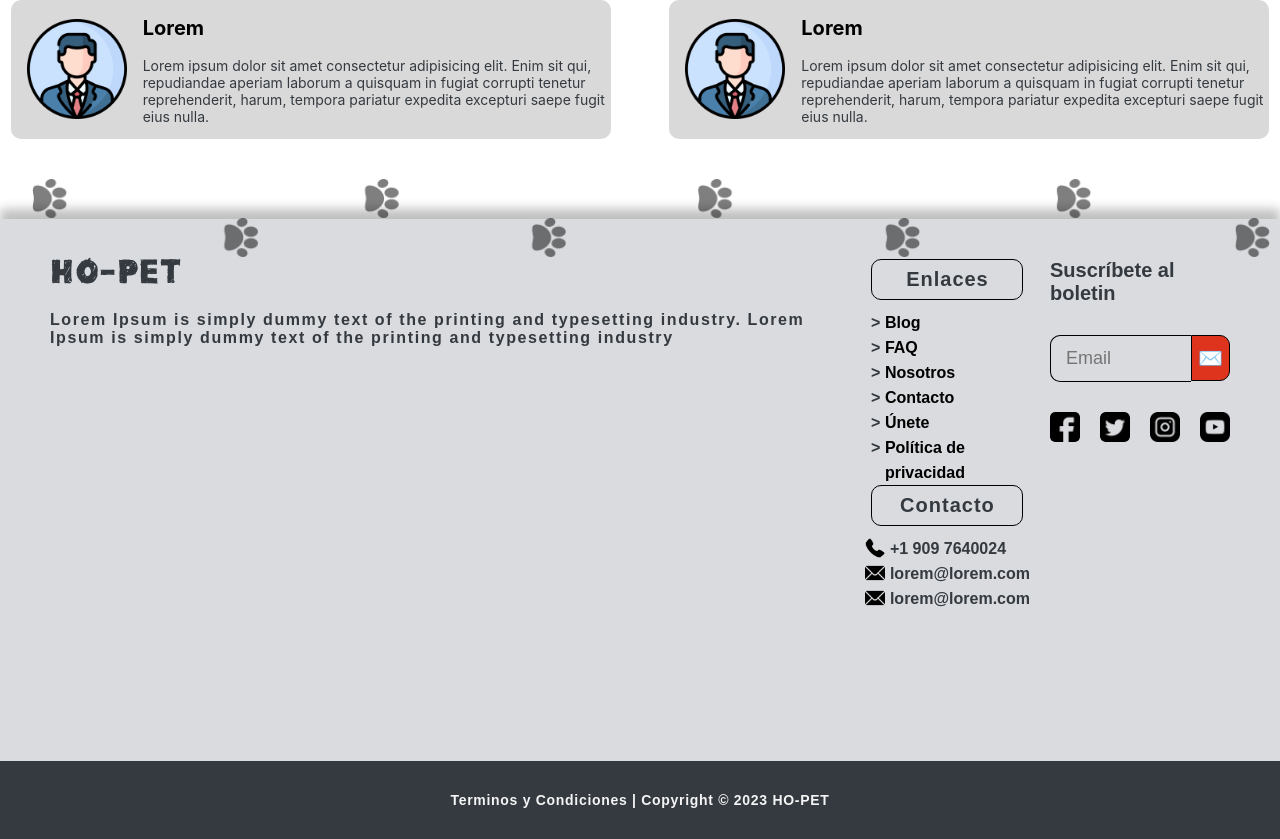
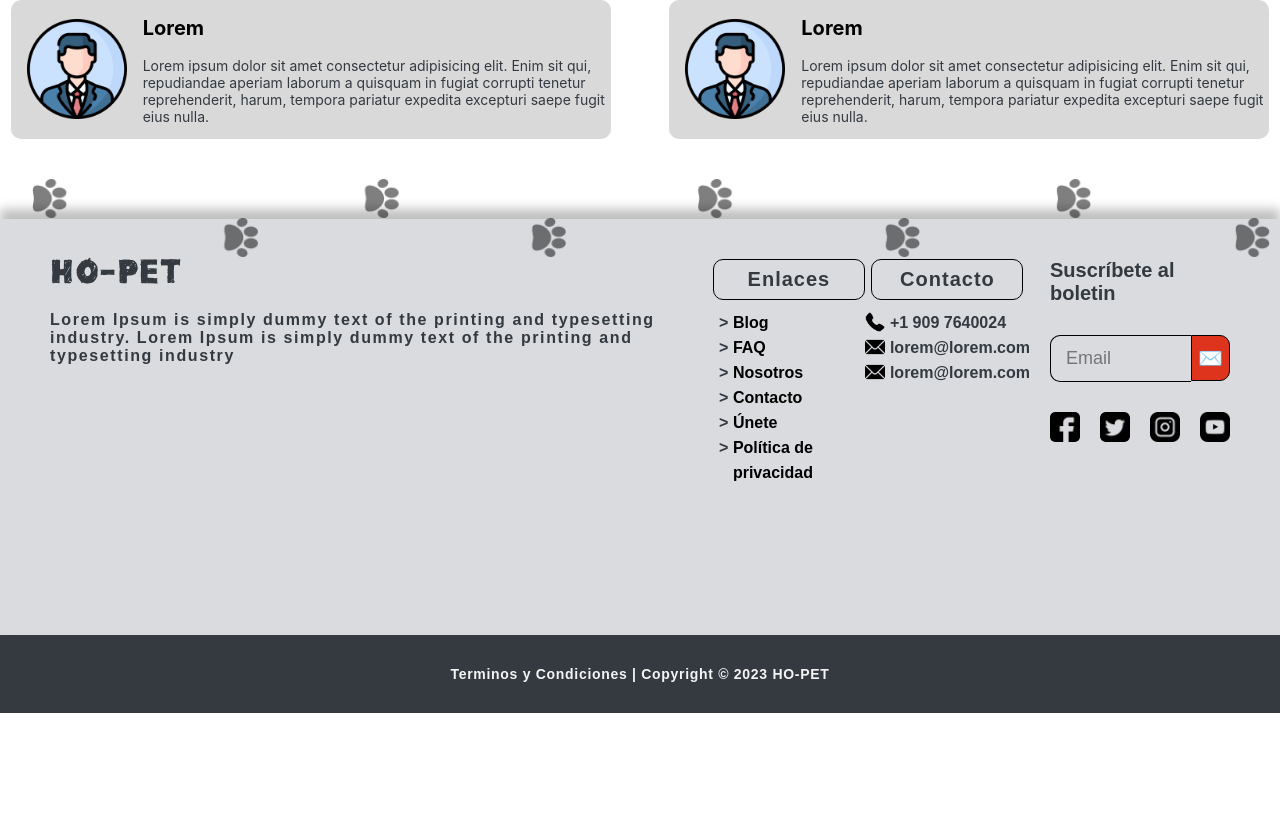
Before and after one commit to santiudev/software-mascotas, a React (Create React App) app: page / in a window 1280 px wide. Shown: the part 2709-3548 px from the top of the page. After the commit the page ends 3422 px from the top, so only its background shows below. Built offline with nearby package versions, Linux system fonts and the light colour scheme.

Commit message:
Re-acomodando el footer

```diff
--- a/src/css/Footer/footer.module.css
+++ b/src/css/Footer/footer.module.css
@@ -2,6 +2,7 @@
 	position: relative;
 	background-color: #d9dbde;
 	display: flex;
+	justify-content: space-between;
 	align-items: flex-start;
 	padding: 40px 30px 150px 30px;
 	box-shadow: 0px -10px 10px 0px #00000040;
@@ -22,3 +23,7 @@ section > * {
 	top: -40px;
 	width: 97%;
 }
+
+.sectionTwo__container {
+	display: flex;
+}
```
